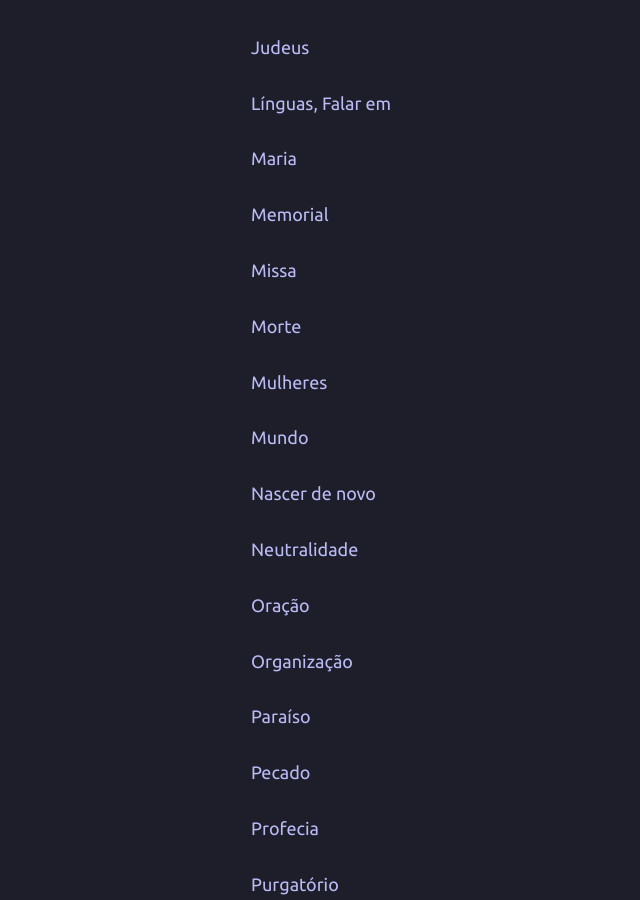
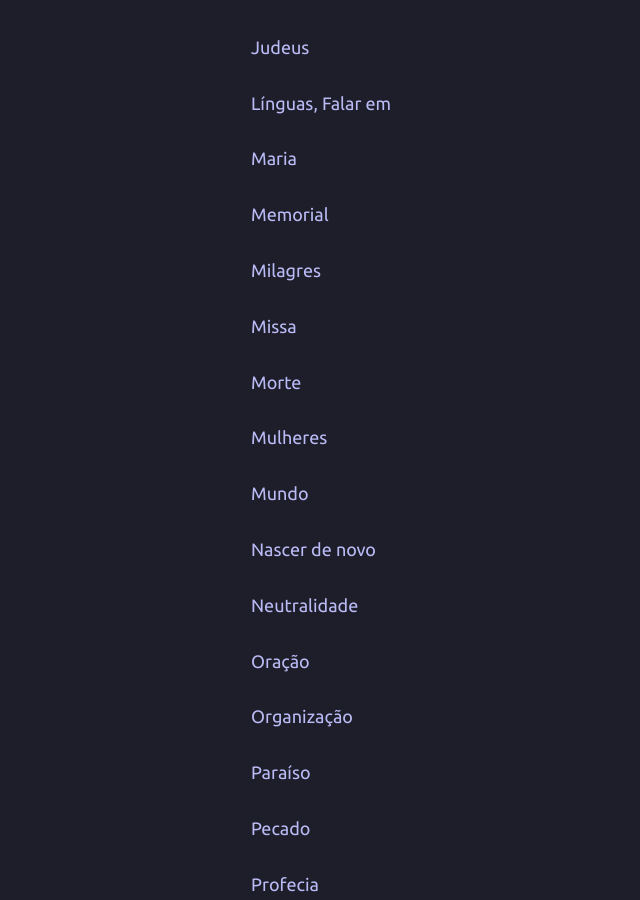
Before and after one commit to joaquim-capitao/jw, a Jekyll site: the page built from assuntos/index.md, in a window 1280 px wide and 900 px high, scrolled down 2226 px. Shown: the whole window, without its empty margins (58-698 px from the left). Built offline with Jekyll 4.4.1, drawn with Linux system fonts in a browser that asks for light colours; our own code applies the rules of GitHub Pages for plain Markdown files.

Commit message:
Add link to Milagres in index.md

```diff
--- a/assuntos/index.md
+++ b/assuntos/index.md
@@ -86,6 +86,8 @@
 
 [Memorial](https://joaquim-capitao.github.io/jw/assuntos/comemoracao)
 
+[Milagres](https://joaquim-capitao.github.io/jw/assuntos/curas)
+
 [Missa](https://joaquim-capitao.github.io/jw/assuntos/missa)
 
 [Morte](https://joaquim-capitao.github.io/jw/assuntos/morte)
```
